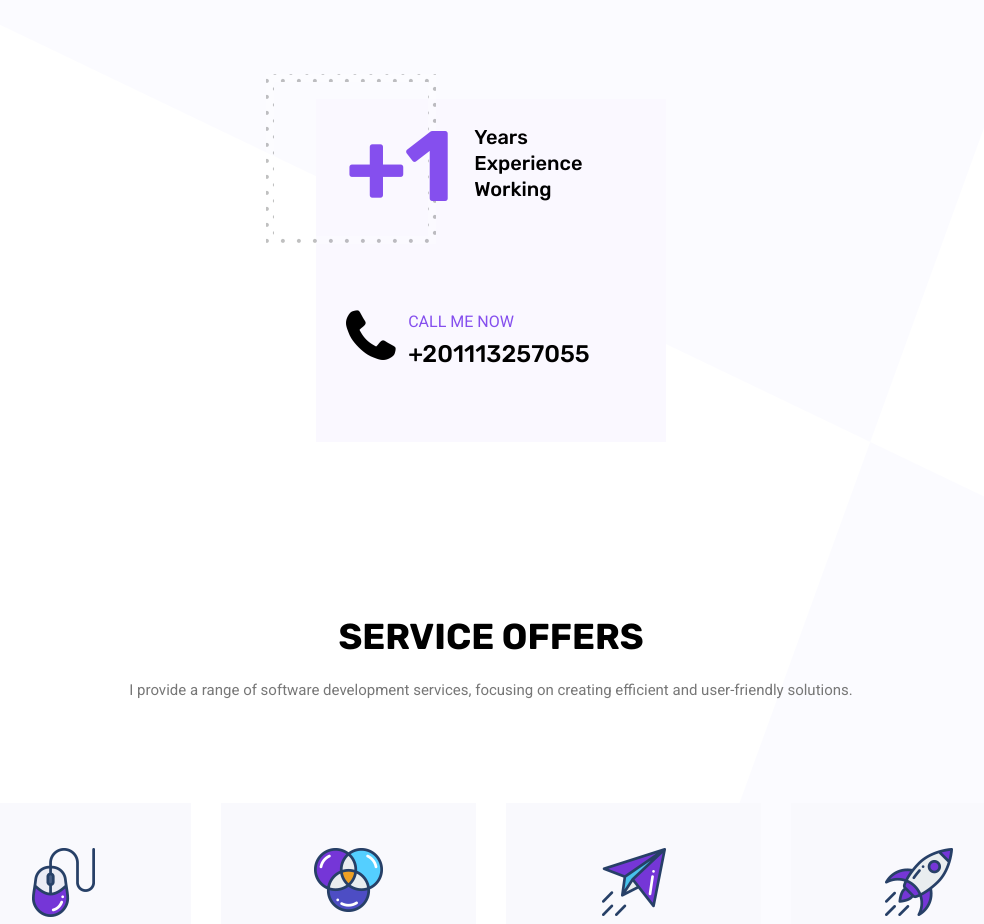
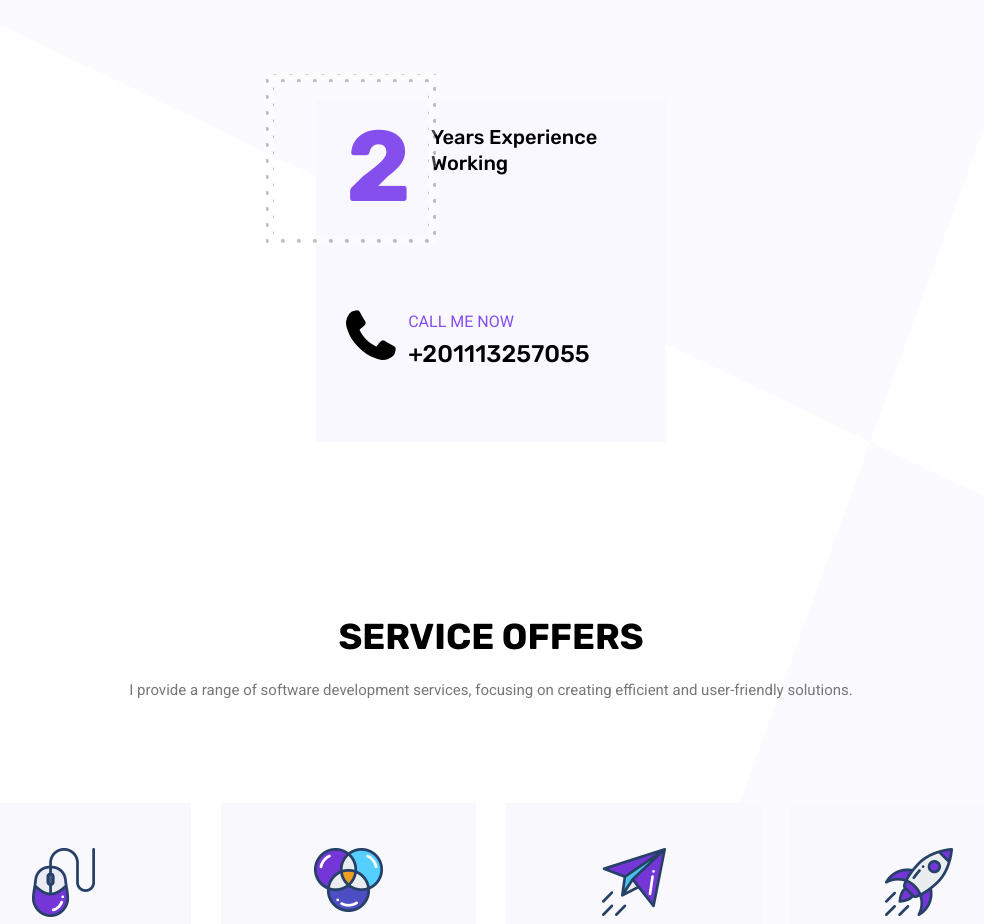
Before and after one commit to MahmoudEl-sayed14/portfolio, a plain HTML site: page index.html in a window 1280 px wide. Shown: the part 1360-2284 px from the top of the page, without its empty margins (149-1133 px from the left). Drawn offline with Linux system fonts and the light colour scheme.

Commit message:
Update index.html

```diff
--- a/index.html
+++ b/index.html
@@ -110,7 +110,7 @@
                 <div class="col-lg-4 col-md-6">
                     <div class="client-info">
                         <div class="d-flex mb-50">
-                            <span class="lage">+1</span>
+                            <span class="lage">2</span>
                             <span class="smll">Years Experience Working</span>
                         </div>
                         <div class="call-now d-flex">
```
